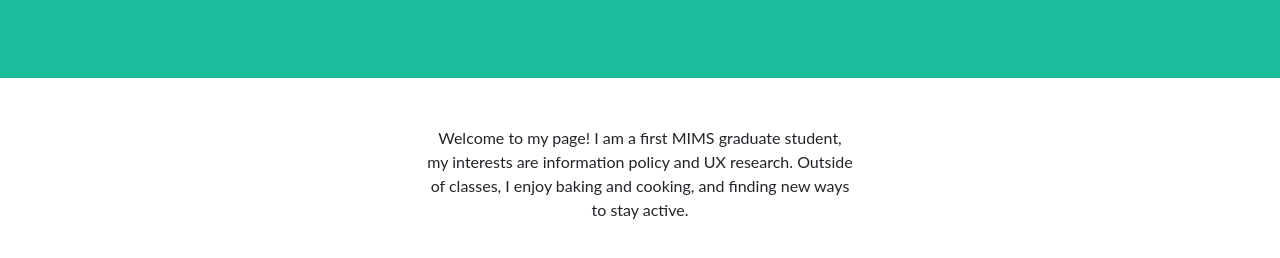
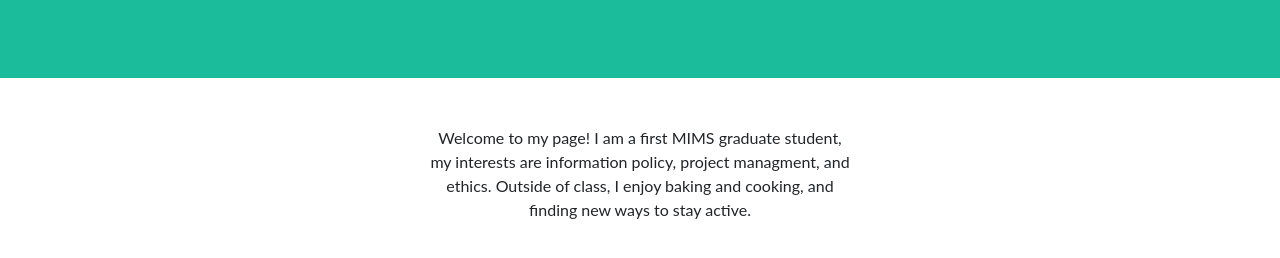
Before and after one commit to otchoumie/otchoumie, a plain HTML site: page docs/index.html in a window 1280 px wide. Shown: the part 358-616 px from the top of the page. Drawn offline with Linux system fonts and the light colour scheme.

Commit message:
Update index.html

```diff
--- a/docs/index.html
+++ b/docs/index.html
@@ -40,7 +40,7 @@
                 <!-- put your bio paragraph here; remember to use the correct html tags -->
                     <p> Welcome to my page!
                         I am a first MIMS graduate student, my interests are
-                        information policy and UX research. Outside of classes,
+                        information policy, project managment, and ethics. Outside of class,
                         I enjoy baking and cooking, and finding new ways to stay active.
                 </p>
 
```
